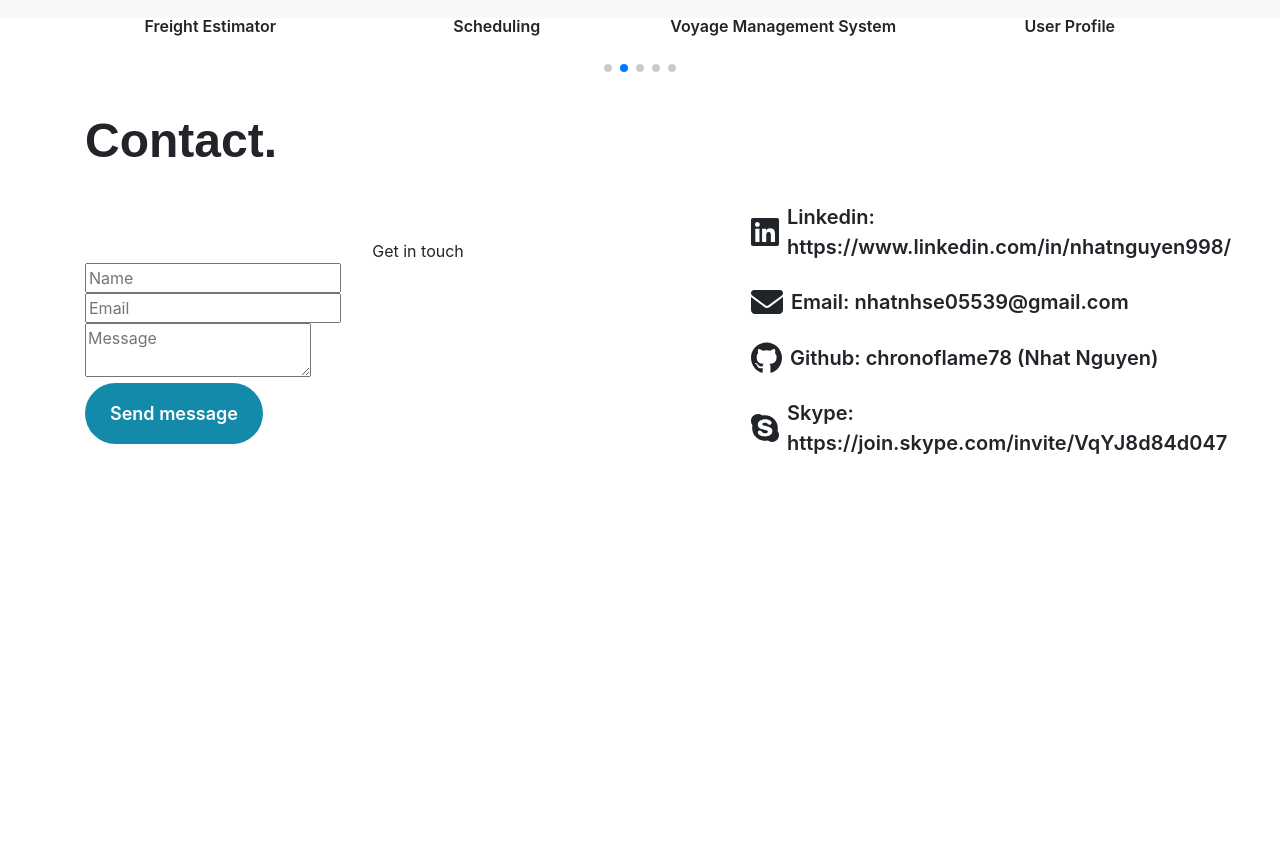
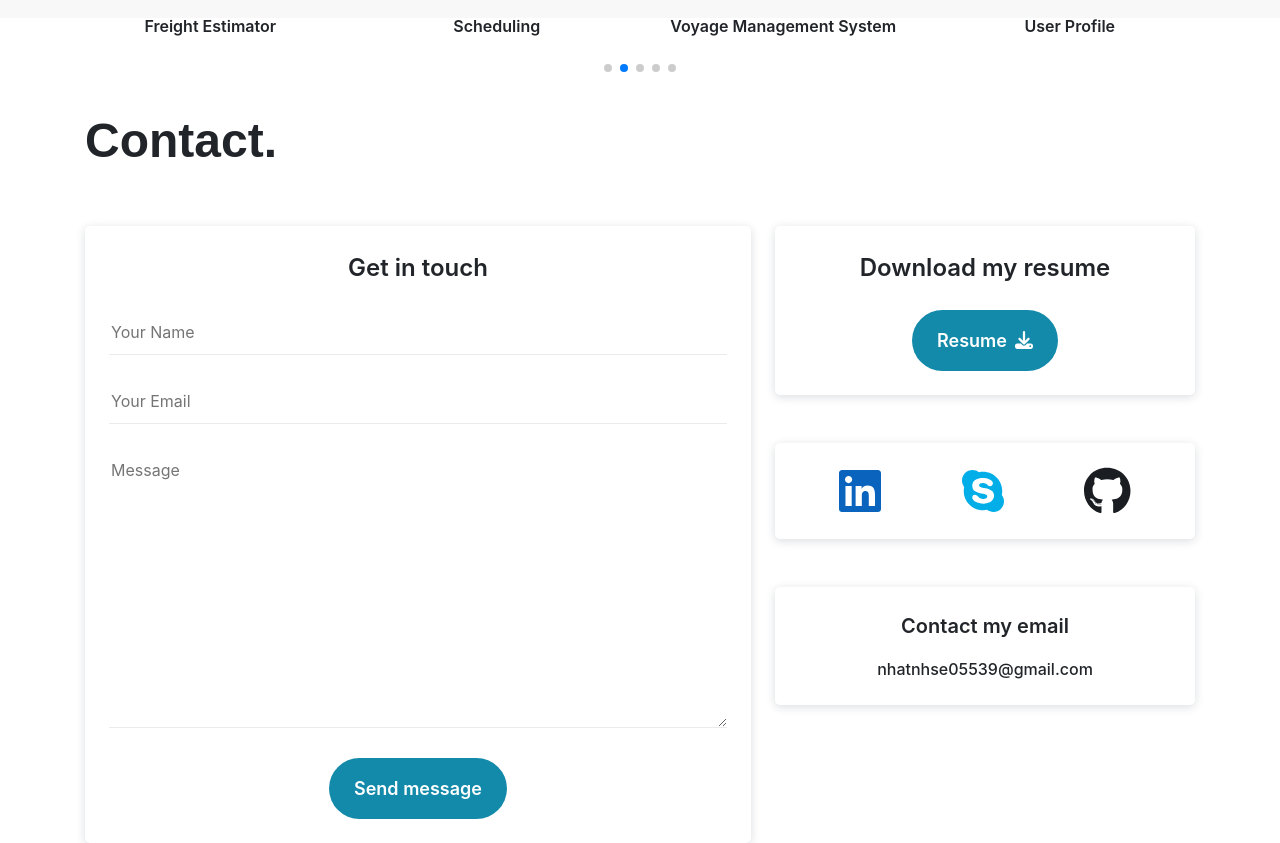
Before and after one commit to chronoflame78/MyWebsite, a React (Vite) app: page /home in a window 1280 px wide. Shown: the part 2382-3225 px from the top of the page. Before the commit the page ends 3200 px from the top, so only its background shows below. Built offline with nearby package versions, Linux system fonts and the light colour scheme.

Commit message:
update contact page

```diff
--- a/package.json
+++ b/package.json
@@ -12,6 +12,7 @@
   "dependencies": {
     "@fortawesome/fontawesome-svg-core": "^6.4.0",
     "@fortawesome/free-brands-svg-icons": "^6.4.0",
+    "@fortawesome/free-regular-svg-icons": "^6.4.0",
     "@fortawesome/free-solid-svg-icons": "^6.4.0",
     "@fortawesome/react-fontawesome": "^0.2.0",
     "bootstrap": "^4.6.2",
@@ -19,6 +20,7 @@
     "react": "^18.2.0",
     "react-dom": "^18.2.0",
     "react-router-dom": "^6.14.2",
+    "react-toastify": "^9.1.3",
     "swiper": "^10.1.0"
   },
   "devDependencies": {
--- a/src/components/app/app.tsx
+++ b/src/components/app/app.tsx
@@ -2,6 +2,14 @@ import { Location, Outlet, useLocation, useNavigate } from 'react-router-dom'
 import '../../styles/app.scss'
 import TopPane from './topPane'
 import { useEffect } from 'react';
+import { ToastContainer } from 'react-toastify';
+import 'react-toastify/dist/ReactToastify.css';
+import { library } from '@fortawesome/fontawesome-svg-core';
+import { faArrowRight, faChevronRight, faChevronLeft, faEnvelope, faDownload } from '@fortawesome/free-solid-svg-icons';
+import { fab, faLinkedin, faGithub, faSkype } from '@fortawesome/free-brands-svg-icons';
+import { far } from '@fortawesome/free-regular-svg-icons';
+
+library.add(faArrowRight, faChevronRight, faChevronLeft, faEnvelope, faLinkedin, faGithub, faSkype, fab, far, faDownload);
 
 function App() {
   const location: Location = useLocation();
@@ -20,6 +28,7 @@ function App() {
       <div>
         <Outlet />
       </div>
+      <ToastContainer/>
     </>
   )
 }
--- a/src/components/contact/contactPage.tsx
+++ b/src/components/contact/contactPage.tsx
@@ -1,13 +1,21 @@
 import { FontAwesomeIcon } from "@fortawesome/react-fontawesome";
 import { useState } from "react";
+import { toast } from "react-toastify";
+
+const initialFormData = {
+  name: "",
+  email: "",
+  message: "",
+  errors: [],
+};
+
 function ContactPage() {
-
-  const [formData, setFormData] = useState({
-    name: '',
-    email: '',
-    phone: '',
-    message: ''
-  });
+  const [formData, setFormData] = useState<{
+    name: string;
+    email: string;
+    message: string;
+    errors: { field: string; message: string }[];
+  }>(initialFormData);
 
   const handleChange = (e) => {
     const { name, value } = e.target;
@@ -15,80 +23,229 @@ function ContactPage() {
       ...prevData,
       [name]: value,
     }));
+    if (formData.errors.some((x) => x.field === name)) {
+      const newErrs = formData.errors.filter((x) => x.field !== name);
+      setFormData((prevData) => ({
+        ...prevData,
+        errors: newErrs,
+      }));
+    }
   };
 
   const handleSubmit = (e) => {
     e.preventDefault();
-    console.log('Form data submitted:', formData);
+
+    const errors: any = [];
+    // Basic validation
+    if (!formData.name) {
+      errors.push({
+        field: "name",
+        message: "The name field is required.",
+      });
+    }
+    if (!formData.email) {
+      errors.push({
+        field: "email",
+        message: "The email field is required.",
+      });
+    }
+    if (!formData.message) {
+      errors.push({
+        field: "message",
+        message: "The message field is required.",
+      });
+    }
+    if (
+      !!formData.email &&
+      !/^[A-Z0-9._%+-]+@[A-Z0-9.-]+\.[A-Z]{2,4}$/i.test(formData.email)
+    ) {
+      errors.push({
+        field: "email",
+        message: "Email format is incorrect.",
+      });
+    }
+
+    if (errors.length) {
+      setFormData((prevData) => ({
+        ...prevData,
+        errors: errors,
+      }));
+      return;
+    } else {
+      setFormData(() => initialFormData);
+      toast.success("Message sent successfully!", {
+        position: "top-right",
+        autoClose: 5000,
+        hideProgressBar: false,
+        closeOnClick: true,
+        pauseOnHover: true,
+        draggable: true,
+        progress: undefined,
+        theme: "light",
+      });
+    }
   };
+
+  const nameError = formData.errors.find((x) => x.field === "name");
+  const emailError = formData.errors.find((x) => x.field === "email");
+  const messageError = formData.errors.find((x) => x.field === "message");
+
+  console.log(formData.errors);
 
   return (
     <div className="contact-page-wrapper">
       <section className="container contact-section">
-          <h2 className="f-48 font-weight-bold pb-4">Contact.</h2>
-          <div className="d-flex align-items-center">
+        <h2 className="f-48 font-weight-bold pb-5">Contact.</h2>
+        <div className="d-flex">
           <div className="w-60">
-              <div className="form-container w-100">
-                  <div className="text-center">Get in touch</div>
+            <div className="form-container p-4 w-100">
+              <div className="text-center f-24 font-weight-bold pb-4">
+                Get in touch
+              </div>
               <form className="w-100" onSubmit={handleSubmit}>
-                    <div>
+                <div className="pb-4">
                   <input
                     type="text"
                     id="name"
                     name="name"
                     value={formData.name}
                     onChange={handleChange}
-                        placeholder="Name"
+                    placeholder="Your Name"
+                    className="custom-input w-100"
                   />
+                  {!!nameError && (
+                    <div className="error pt-2">{nameError.message}</div>
+                  )}
                 </div>
-                    <div>
+                <div className="pb-4">
                   <input
                     type="email"
                     id="email"
                     name="email"
                     value={formData.email}
                     onChange={handleChange}
-                        placeholder="Email"
+                    placeholder="Your Email"
+                    className="custom-input w-100"
                   />
+                  {!!emailError && (
+                    <div className="error pt-2">{emailError.message}</div>
+                  )}
                 </div>
-                    <div>
+                <div className="pb-4">
                   <textarea
                     id="message"
                     name="message"
                     value={formData.message}
                     onChange={handleChange}
                     placeholder="Message"
+                    className="custom-input custom-text-area w-100"
                   />
+                  {!!messageError && (
+                    <div className="error pt-2">{messageError.message}</div>
+                  )}
                 </div>
-                    <button type="submit" className="f-18 btn btn-primary-custom font-weight-bold py-3 px-4 d-flex align-items-center">Send message</button>
+                <div className="w-100 d-flex justify-content-center">
+                  <button
+                    type="submit"
+                    className="f-18 btn btn-primary-custom font-weight-bold py-3 px-4 d-flex align-items-center"
+                  >
+                    Send message
+                  </button>
+                </div>
               </form>
             </div>
           </div>
-            <div className="d-flex flex-direction-column w-40">
-              <div className="pb-4 d-flex align-items-center">
-                <FontAwesomeIcon className="mr-2" icon={["fab", "linkedin"]} size="2x" />
-                <span className="font-weight-bold f-20">Linkedin: https://www.linkedin.com/in/nhatnguyen998/</span>
+          <div className="d-flex flex-direction-column w-40 pl-4">
+            <div className="download-resume-container p-4 mb-5">
+              <div className="f-24 font-weight-bold text-center pb-4">
+                Download my resume
               </div>
-              <div className="pb-4 d-flex align-items-center">
+              <div className="w-100 d-flex justify-content-center">
+                <button
+                  type="button"
+                  onClick={() => {window.open("https://drive.google.com/uc?id=1E9fI2BmchUs9evpHLtmk6irxquzyHpkk&export=download", "_blank")}}
+                  className="f-18 btn btn-primary-custom font-weight-bold py-3 px-4 d-flex align-items-center"
+                >
+                  <span>Resume</span>
+                  <FontAwesomeIcon
+                    className="ml-2"
+                    icon="download"
+                    size="1x"
+                    color="#ffffff"
+                  />
+                </button>
+              </div>
+            </div>
+
+            <div className="social-contacts-container p-4">
+              <div className="d-flex align-items-center justify-content-around">
+                <span
+                 className="social-icon"
+                  onClick={() => {
+                    window.open(
+                      "https://www.linkedin.com/in/nhatnguyen998/",
+                      "_blank"
+                    );
+                  }}
+                >
+                  <FontAwesomeIcon
+                    className="h-cursor"
+                    icon={["fab", "linkedin"]}
+                    size="3x"
+                    color="#0a63bc"
+                  />
+                </span>
+                <span
+                  className="social-icon"
+                  onClick={() => {
+                    window.open(
+                      "https://join.skype.com/invite/VqYJ8d84d047",
+                      "_blank"
+                    );
+                  }}
+                >
+                  <FontAwesomeIcon
+                    className="h-cursor"
+                    icon={["fab", "skype"]}
+                    size="3x"
+                    color="#01aee7"
+                  />
+                </span>
+                <span
+                  className="social-icon"
+                  onClick={() => {
+                    window.open("https://github.com/chronoflame78", "_blank");
+                  }}
+                >
+                  <FontAwesomeIcon
+                    className="h-cursor"
+                    icon={["fab", "github"]}
+                    size="3x"
+                    color="#1a1e22"
+                  />
+                </span>
+              </div>
+              {/* <div className="d-flex align-items-center justify-content-center pt-4">
+                <span>
                   <FontAwesomeIcon className="mr-2" icon="envelope" size="2x" />
-                <span className="font-weight-bold f-20">Email: nhatnhse05539@gmail.com</span>
+                </span>
+                <span className="f-20 font-weight-medium">
+                  nhatnhse05539@gmail.com
+                </span>
+              </div> */}
             </div>
-              <div className="pb-4 d-flex align-items-center">
-                <FontAwesomeIcon className="mr-2" icon={["fab", "github"]} size="2x" />
-                <span className="font-weight-bold f-20">Github: chronoflame78 (Nhat Nguyen)</span>
-              </div>
-              <div className="pb-4 d-flex align-items-center">
-                <FontAwesomeIcon className="mr-2" icon={["fab", "skype"]} size="2x" />
-                <span className="font-weight-bold f-20">Skype: https://join.skype.com/invite/VqYJ8d84d047</span>
+
+            <div className="email-address-container p-4 mt-5">
+                <div className="f-20 font-weight-bold text-center pb-3">Contact my email</div>
+                <div className="d-flex align-items-center justify-content-center">
+                  <span className="f-16 font-weight-medium">nhatnhse05539@gmail.com</span>
                 </div>
             </div>
           </div>
-
-
-
+        </div>
       </section>
     </div>
-    )
+  );
 }
 
-export default ContactPage
+export default ContactPage;
--- a/src/main.tsx
+++ b/src/main.tsx
@@ -6,13 +6,6 @@ import {
 } from "react-router-dom";
 import { router } from './routes/routesConfig';
 
-import { library } from '@fortawesome/fontawesome-svg-core';
-import { faArrowRight, faChevronRight, faChevronLeft, faEnvelope } from '@fortawesome/free-solid-svg-icons';
-import { fab, faLinkedin, faGithub, faSkype } from '@fortawesome/free-brands-svg-icons';
-
-library.add(faArrowRight, faChevronRight, faChevronLeft, faEnvelope, faLinkedin, faGithub, faSkype, fab);
-
-
 
 ReactDOM.createRoot(document.getElementById('root')!).render(
   <React.StrictMode>
--- a/src/styles/_utility.scss
+++ b/src/styles/_utility.scss
@@ -563,6 +563,10 @@ body {
   font-size: 1.25rem;
 }
 
+.f-24{
+  font-size: 1.5rem;
+}
+
 .f-32{
   font-size: 2rem;
 }
@@ -601,3 +605,7 @@ body {
 .justify-content-evenly{
   justify-content: space-evenly;
 }
+
+.justify-content-around{
+  justify-content: space-around;
+}
--- a/src/styles/pages/_contact.scss
+++ b/src/styles/pages/_contact.scss
@@ -1,4 +1,49 @@
 .contact-page-wrapper{
     height: 100vh;
     padding-top: 94px;
+
+    .form-container{
+        box-shadow: 0 2px 10px rgba(14,29,44,.15);
+        border-radius: 5px;
+    }
+
+    .custom-input{
+        border-top: none;
+        border-left: none;
+        border-right: none;
+        border-bottom: 1px solid #ebebeb;
+        padding-top: 10px;
+        padding-bottom: 10px;
+
+        &:focus{
+            border-bottom: 1px solid #138aa9;
+        }
+    }
+
+    .custom-text-area{
+        height: 280px;
+    }
+
+    .download-resume-container{
+        box-shadow: 0 2px 10px rgba(14,29,44,.15);
+        border-radius: 5px;
+    }
+
+    .social-contacts-container{
+        box-shadow: 0 2px 10px rgba(14,29,44,.15);
+        border-radius: 5px;
+        justify-content: space-around;
+    }
+
+    .email-address-container{
+        box-shadow: 0 2px 10px rgba(14,29,44,.15);
+        border-radius: 5px;
+    }
+
+    .social-icon{
+        :hover{
+            --translateYValue: -5px;
+            animation: translateYAnimation 0.5s linear forwards;
+        }
+    }
 }
--- a/src/utils/utils.ts
+++ b/src/utils/utils.ts
@@ -0,0 +1,4 @@
+export const email = (value: string) =>
+  value && value.trim().length > 0 && !/^[A-Z0-9._%+-]+@[A-Z0-9.-]+\.[A-Z]{2,4}$/i.test(value)
+    ? "Invalid Email address"
+    : undefined;
```
Also changed, not shown: 1 other file (tests, documents, lock files or other folders). Lines whose indentation alone changed are shown as unchanged.
